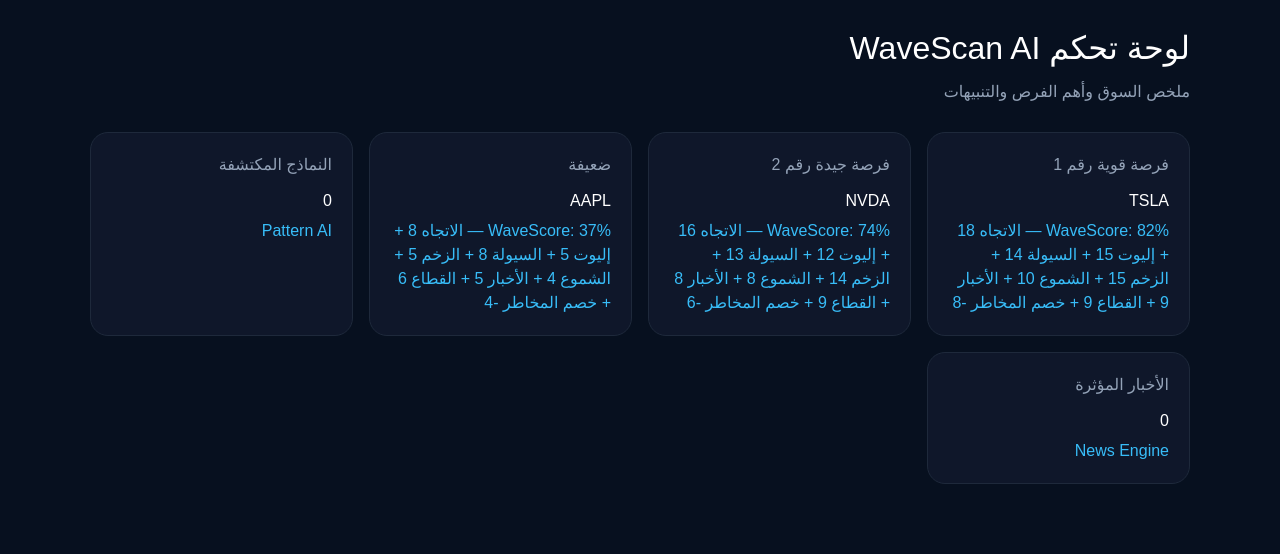
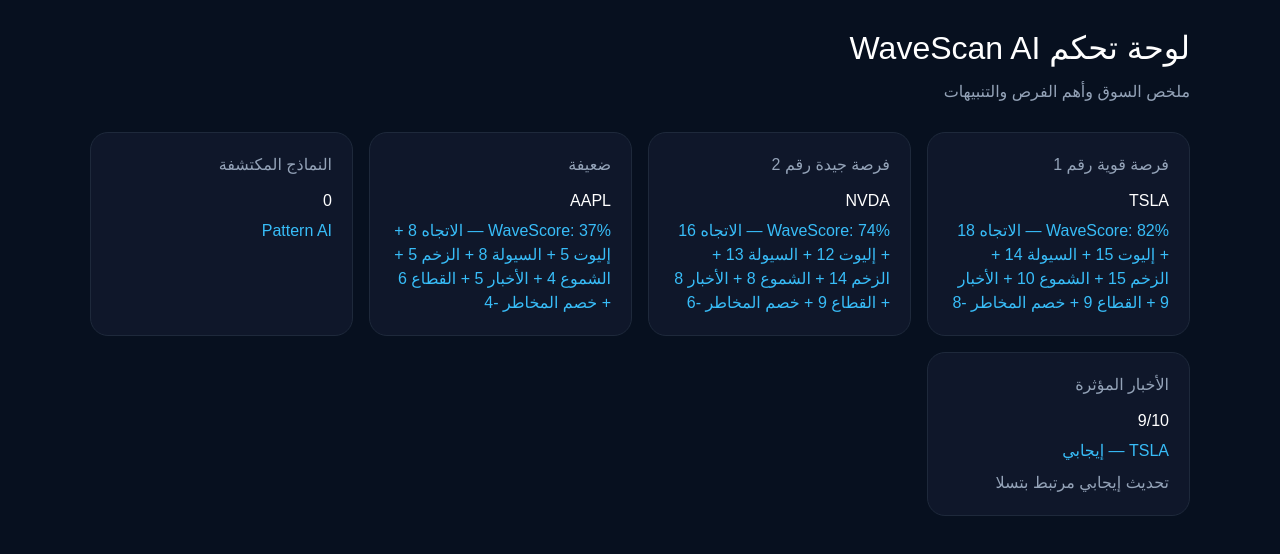
Before and after one commit to wavescan-ai/wavescan-ai, a Next.js app: page /dashboard in a window 1280 px wide. Shown: the top 554 px of the page. Built offline with nearby package versions, Linux system fonts and the light colour scheme.

Commit message:
Connect news card to mock news data

```diff
--- a/src/app/dashboard/page.tsx
+++ b/src/app/dashboard/page.tsx
@@ -1,8 +1,31 @@
 import { rankOpportunities } from "@/lib/opportunity-engine";
 import { mockMarketData } from "@/lib/mock-market-data";
 
+const mockNews = [
+  {
+    title: "تحديث إيجابي مرتبط بتسلا",
+    symbol: "TSLA",
+    impact: "إيجابي",
+    score: 9,
+  },
+  {
+    title: "خبر تقني مؤثر على إنفيديا",
+    symbol: "NVDA",
+    impact: "إيجابي",
+    score: 8,
+  },
+  {
+    title: "خبر محدود التأثير على أبل",
+    symbol: "AAPL",
+    impact: "محايد",
+    score: 5,
+  },
+];
+
+
 export default function Dashboard() {
   const opportunities = rankOpportunities(mockMarketData);
+  const topNews = [...mockNews].sort((a, b) => b.score - a.score)[0];
 
   return (
     <main
@@ -79,8 +102,9 @@
             }}
           >
             <div style={{ color: "#94a3b8" }}>الأخبار المؤثرة</div>
-            <h2 style={{ margin: "12px 0 6px" }}>0</h2>
-            <div style={{ color: "#38bdf8" }}>News Engine</div>
+            <h2 style={{ margin: "12px 0 6px" }}>{topNews.score}/10</h2>
+            <div style={{ color: "#38bdf8" }}>{topNews.symbol} — {topNews.impact}</div>
+            <div style={{ color: "#94a3b8", marginTop: "8px" }}>{topNews.title}</div>
           </section>
         </div>
       </div>
```
